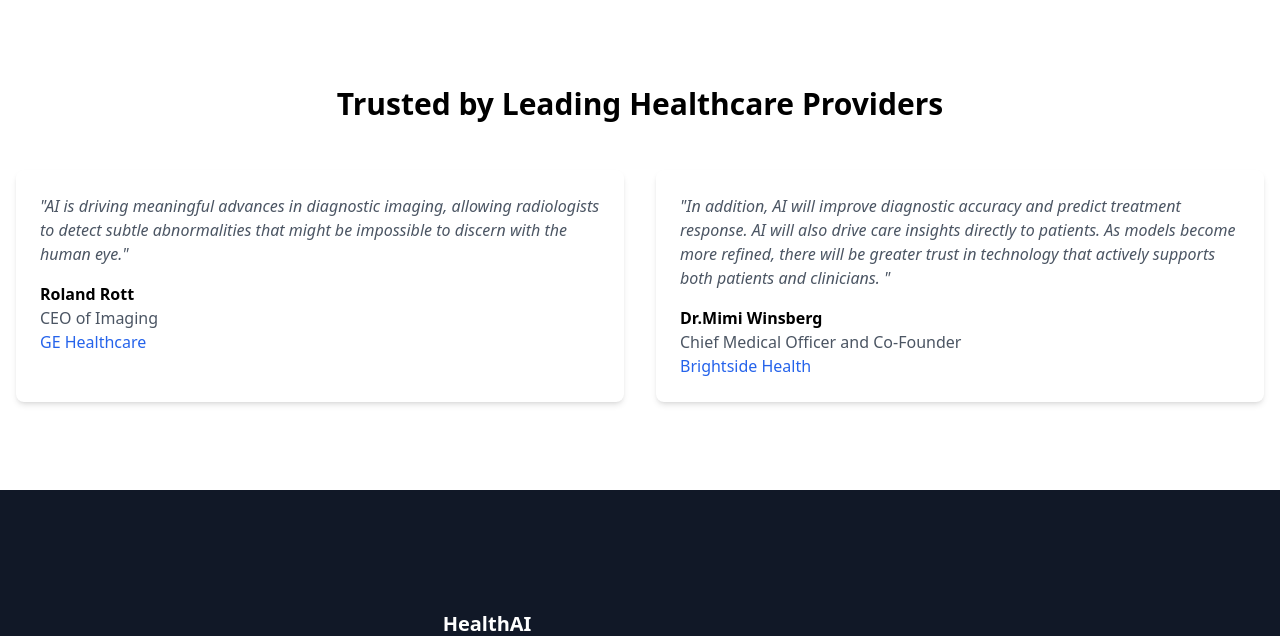
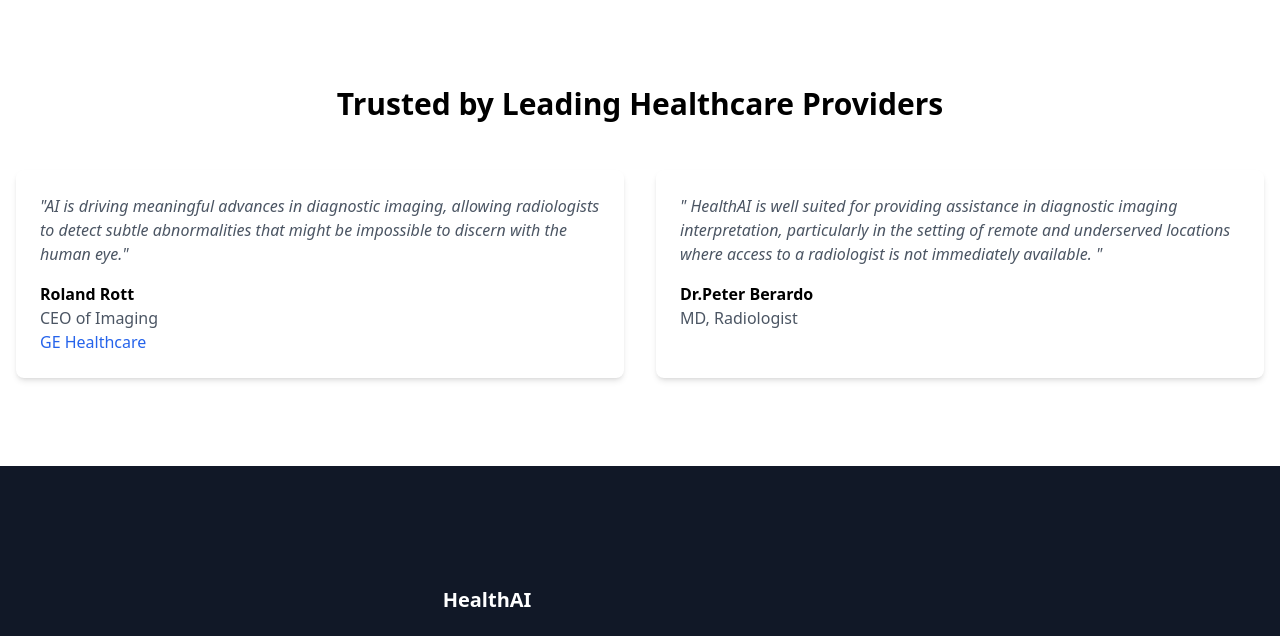
Before and after one commit to devrg0001/NewHealthAI, a Django app: page / in a window 1280 px wide. Shown: the part 2450-3086 px from the top of the page. Run offline with Django 4.2, Linux system fonts and the light colour scheme; some libraries are stand-ins or nearby versions.

Commit message:
Update upload_photo.html

```diff
--- a/website/templates/upload_photo.html
+++ b/website/templates/upload_photo.html
@@ -154,12 +154,12 @@
                     </div>
                 </div>
                 <div class="bg-white p-6 rounded-lg shadow-md">
-                    <p class="text-gray-600 italic mb-4">"In addition, AI will improve diagnostic accuracy and predict treatment response. AI will also drive care insights directly to patients. As models become more refined, there will be greater trust in technology that actively supports both patients and clinicians.
+                    <p class="text-gray-600 italic mb-4">" HealthAI is well suited for providing assistance in diagnostic imaging interpretation, particularly in the setting of remote and underserved locations where access to a radiologist is not immediately available.
 "</p>
                     <div>
-                        <p class="font-semibold">Dr.Mimi Winsberg</p>
-                        <p class="text-gray-600">Chief Medical Officer and Co-Founder</p>
-                        <p class="text-blue-600">Brightside Health</p>
+                        <p class="font-semibold">Dr.Peter Berardo</p>
+                        <p class="text-gray-600"> MD, Radiologist</p>
+
                     </div>
                 </div>
             </div>
```
